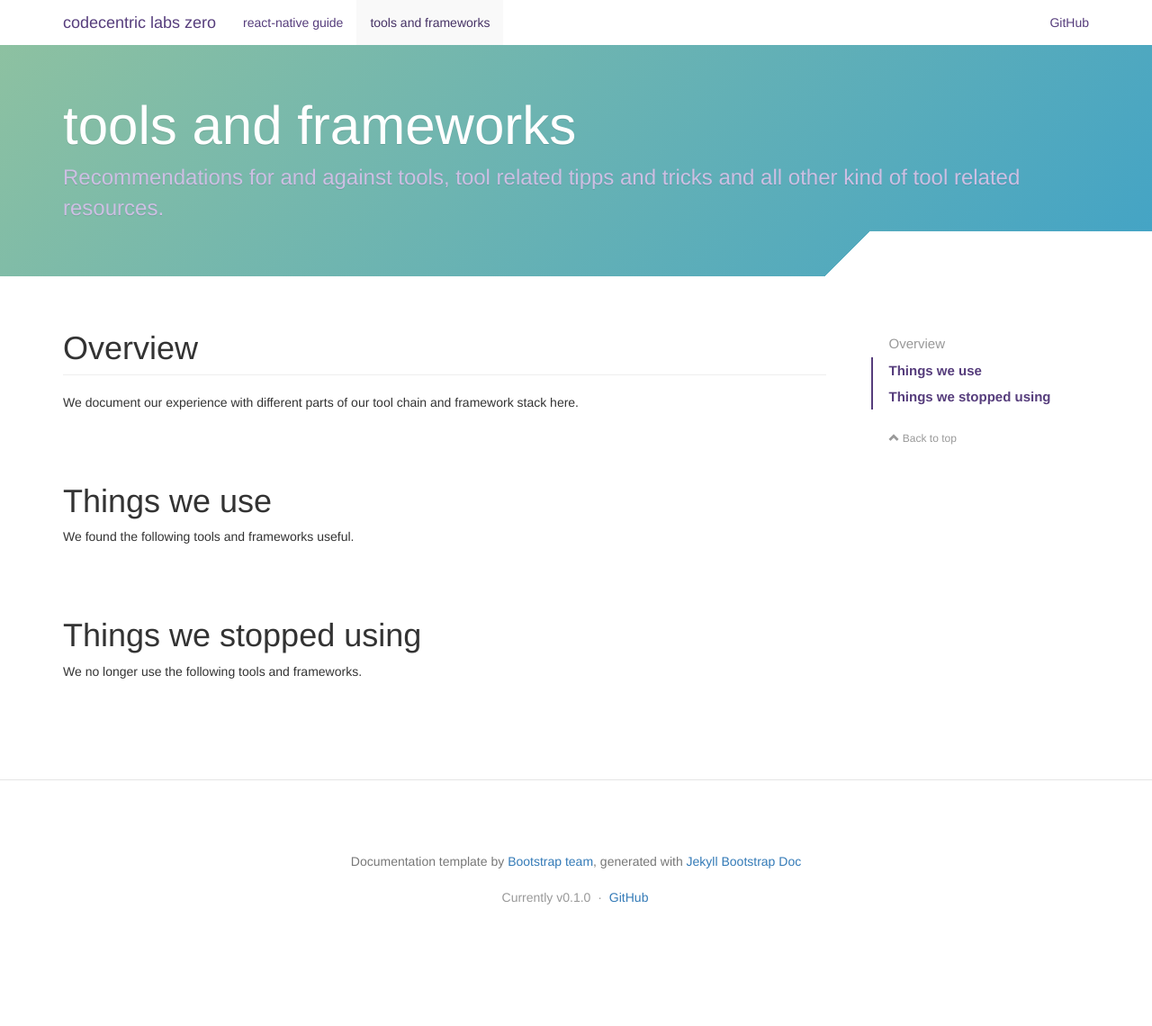
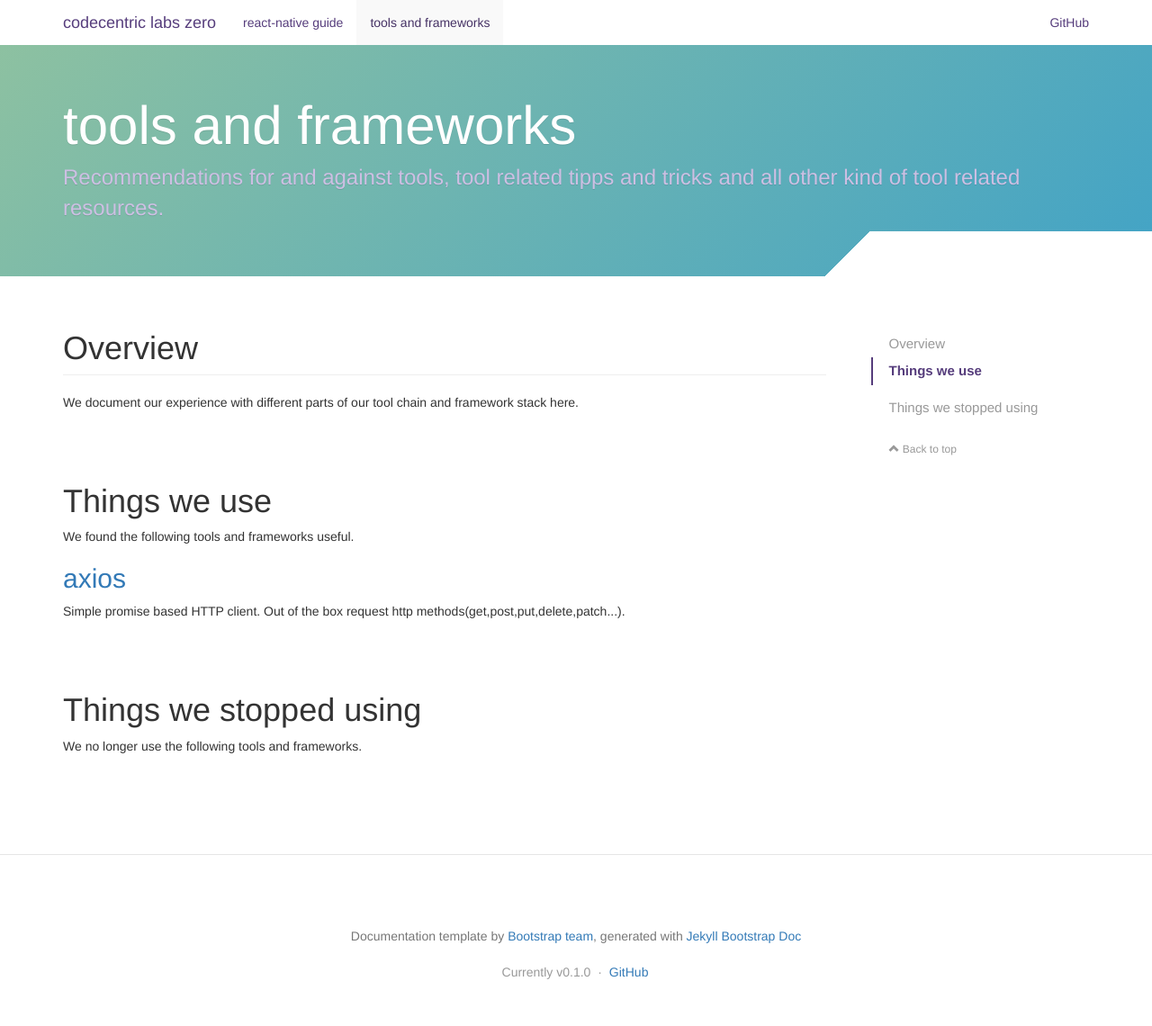
Before and after one commit to codecentric-labs-zero/codecentric-labs-zero.github.io, a Jekyll site: the page built from pages/tools.html, in a window 1280 px wide. Shown: the whole page at 90% size. Built offline with Jekyll 4.4.1, drawn with Linux system fonts in a browser that asks for light colours; nearby versions of some CDN libraries; before the commit the page ends 1057 px from its top, so only the background shows below that.

Commit message:
adds axios to frameworks and tools

```diff
--- a/pages/tools.html
+++ b/pages/tools.html
@@ -15,6 +15,12 @@
   <p>
     We found the following tools and frameworks useful.
   </p>
+
+  <p>
+  <h2 id="sub-section"><a href=" https://github.com/mzabriskie/axios">axios</a></h2>
+  Simple promise based HTTP client.
+  Out of the box request http methods(get,post,put,delete,patch...).
+  </p>
 </section>
 
 <section class="bs-docs-section">
```
